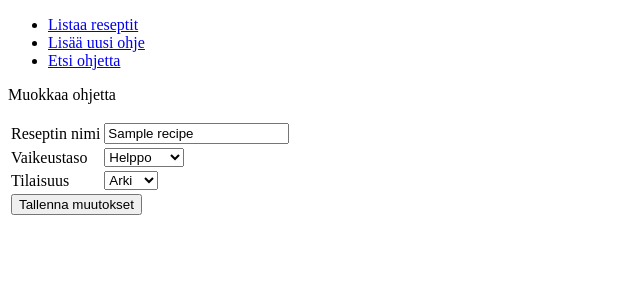
After one commit to IidaHamalainen/elektroninen-kokkikirja, a Flask app: page /recipes/1/edit in a window 1280 px wide. The commit adds this page. Shown: the top 300 px of the page, without its empty margins (0-640 px from the left). Run offline with Flask 2, Linux system fonts and the light colour scheme; tables that the repository leaves empty hold one stand-in row (values such as "Sample post").

Commit message:
muokkaus ja poisto-ominaisuuksien lisäys

```diff
--- a/application/recipes/forms.py
+++ b/application/recipes/forms.py
@@ -9,3 +9,11 @@ class RecipeForm(FlaskForm):
 
     class Meta:
         csrf = False
+
+class SearchForm(FlaskForm):
+    choices = [("Nimi", "Nimi"), ("Vaikeustaso", "Vaikeustaso"), ("Tilaisuus", "Tilaisuus")]
+    select = SelectField("Etsi reseptiä:", choices=choices)
+    search = StringField("")
+
+    class Meta:
+        csrf = False
--- a/application/recipes/views.py
+++ b/application/recipes/views.py
@@ -2,10 +2,15 @@ from application import app, db
 from flask import redirect, render_template, request, url_for
 from application.recipes.models import Recipe
 from application.recipes.forms import RecipeForm
+from application.recipes.forms import SearchForm
 
 @app.route("/recipes", methods=["GET"])
 def recipes_index():
     return render_template("recipes/list.html", recipes = Recipe.query.all())
+
+@app.route("/recipes/results", methods=["GET"])
+def recipes_search():
+    return render_template("recipes/search.html", form = SearchForm())
 
 @app.route("/recipes/new/")
 def recipes_form():
@@ -16,8 +21,18 @@ def recipes_show_single(recipe_id):
 
     s = Recipe.query.get(recipe_id)
 
+    return render_template("recipes/single.html", recipe = s)
 
-    return render_template("recipes/single.html", recipe = s)
+@app.route("/recipes/<recipe_id>/edit", methods=["GET", "POST"])
+def recipe_edit(recipe_id):
+    r = Recipe.query.get(recipe_id)
+    form = RecipeForm(formdata=request.form, obj=r)
+
+    if request.method == "POST":
+        save_changes(r, form)
+        return redirect(url_for("recipes_index"))
+
+    return render_template("recipes/edit.html", recipe = r, form=form)
 
 @app.route("/recipes/", methods=["POST"])
 def recipes_create():
@@ -31,3 +46,22 @@ def recipes_create():
     db.session().commit()
 
     return redirect(url_for("recipes_index"))
+
+@app.route("/delete/<recipe_id>", methods=["GET", "POST"])
+def delete(recipe_id):
+    r = Recipe.query.get(recipe_id)
+
+    if request.method == "POST":
+        db.session().delete(r)
+        db.session().commit()
+        return redirect(url_for("recipes_index"))
+    return render_template("recipes/delete_recipe.html")
+
+def save_changes(recipe, form, new = False):
+
+    recipe.name = form.name.data
+    recipe.difficult = form.difficult.data
+    recipe.event = form.event.data
+
+    db.session().commit()
+    return redirect(url_for("recipes_index"))
--- a/application/templates/layout.html
+++ b/application/templates/layout.html
@@ -6,17 +6,15 @@
   </head>
 
   <body>
+    <ul>
+      <li><a href="{{ url_for('recipes_index') }}">Listaa reseptit</a></li>
+      <li><a href="{{ url_for('recipes_form') }}">Lisää uusi ohje</a></li>
+      <li><a href="{{ url_for('recipes_search') }}">Etsi ohjetta</a></li>
+    </ul>
     {% block body %}
       <p>
         Content.
       </p>
     {% endblock %}
-
-    <ul>
-      <li><a href="{{ url_for('recipes_index') }}">Listaa reseptit</a></li>
-      <li><a href="{{ url_for('recipes_form') }}">Lisää uusi ohje</a></li>
-    </ul>
-
-
   </body>
 </html>
--- /dev/null
+++ b/application/templates/recipes/edit.html
@@ -0,0 +1,39 @@
+{% extends "layout.html" %}
+
+{% block body %}
+
+<p>Muokkaa ohjetta</p>
+
+<form method="POST" action="{{ url_for('recipe_edit', recipe_id=recipe.id) }}">
+  <table>
+    <tr>
+      <td>
+	{{ form.name.label }}
+      </td>
+      <td>
+        {{ form.name }}
+      </td>
+    </tr>
+    <tr>
+      <td>
+        {{ form.difficult.label }}
+      </td>
+      <td>
+        {{ form.difficult }}
+      </td>
+    </tr>
+    <tr>
+      <td>
+        {{ form.event.label }}
+      </td>
+      <td>
+        {{ form.event }}
+      </td>
+    </tr>
+    <tr>
+      <td colspan="2">
+  	<input type="submit" value="Tallenna muutokset"/>
+      </td>
+    </tr>
+</form>
+{% endblock %}
--- a/application/templates/recipes/list.html
+++ b/application/templates/recipes/list.html
@@ -11,7 +11,7 @@
     </tr>
     {% for recipe in recipes %}
     <tr>
-      <td><a href="{{ url_for('recipes_show_single', recipe_id=recipe.id) }}">{{ recipe.id }}</td>
+      <td><a href="{{ url_for('recipes_show_single', recipe_id=recipe.id) }}">{{ recipe.id }}</a></td>
       <td>{{ recipe.name }}</td>
       <td>{{ recipe.difficult }}</td>
       <td>{{ recipe.event }}</td>
--- a/application/templates/recipes/single.html
+++ b/application/templates/recipes/single.html
@@ -7,4 +7,6 @@
   <p> Tilaisuus: {{ recipe.event }}</p>
 
   <p> Ruokaohje tulee tähän</p>
+  <p><a href="{{ url_for('recipe_edit', recipe_id=recipe.id) }}">Muokkaa ohjetta</a></p>
+  <p><a href="{{ url_for('delete', recipe_id=recipe.id) }}">Poista ohje</a></p>
 {% endblock %}
```
Also changed, not shown: application/templates/recipes/delete_recipe.html (added, +10 -0 lines), application/templates/recipes/search.html (added, +12 -0 lines).
